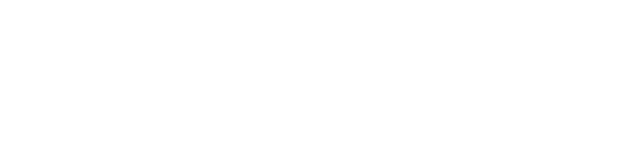
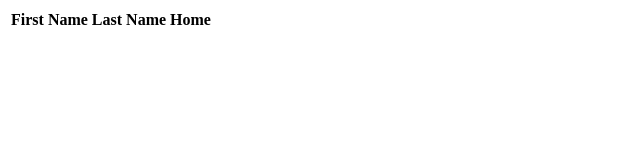
Before and after one commit to ddelvadi/jtable-project, a plain HTML site: page index.html in a window 1280 px wide. Shown: the whole page, without its empty margins (0-640 px from the left). Drawn offline with Linux system fonts and the light colour scheme.

Commit message:
Defined tabled and added title row

```diff
--- a/index.html
+++ b/index.html
@@ -3,7 +3,19 @@
 <head>
   <title>Users Information</title>
   <meta charset="utf-8" />
+  <meta name="viewport" content="width=device-width,initial-scale=1.0,shrink-to-fit=no" />
 </head>
-<body>
+<body class="body">
+  <table id="information">
+    <thead class="titles">
+      <tr>
+        <th>First Name</th>
+        <th>Last Name</th>
+        <th>Home</th>
+      </tr>
+    </thead>
+    <tbody>
+    </tbody>
+  </table>
 </body>
 </html>
```
